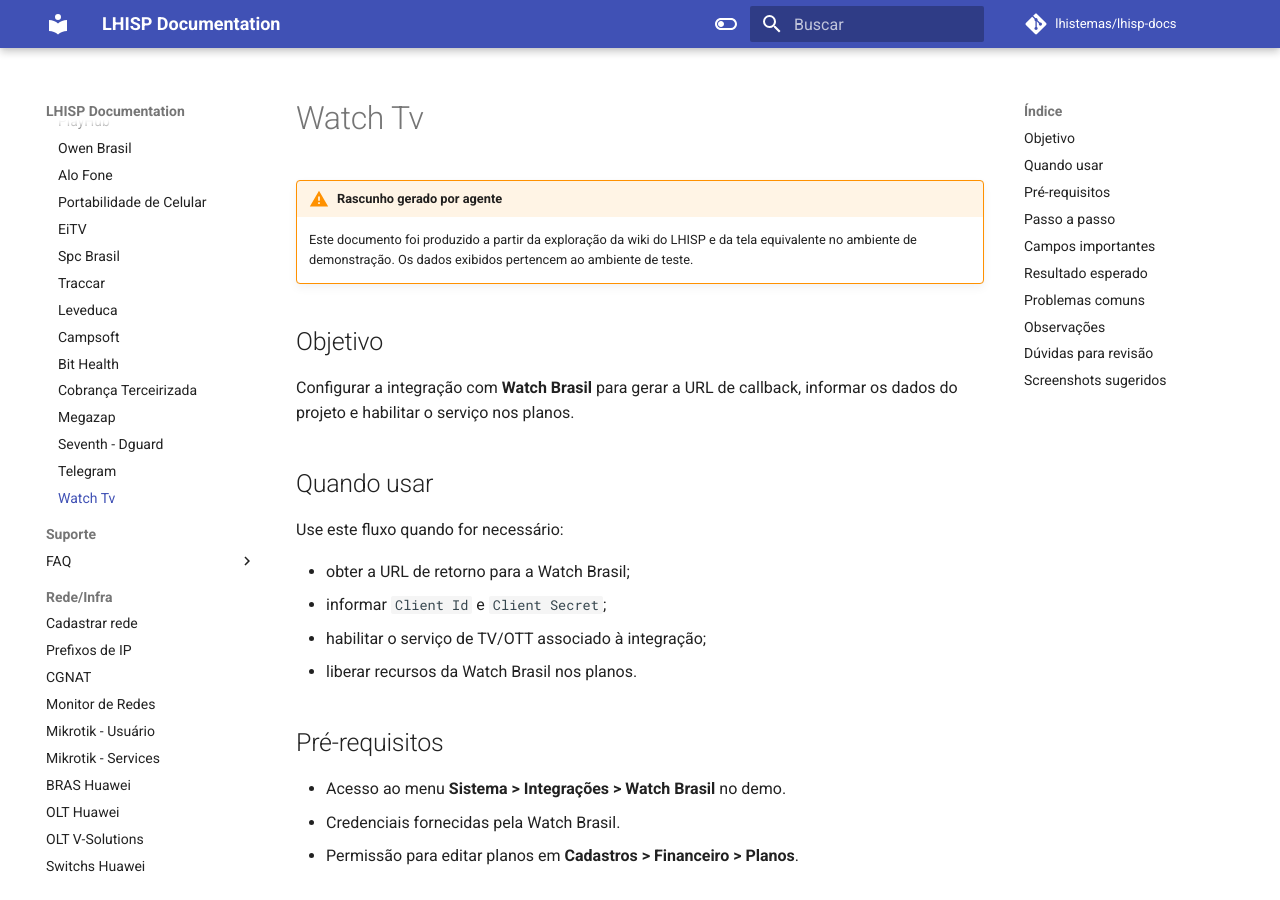
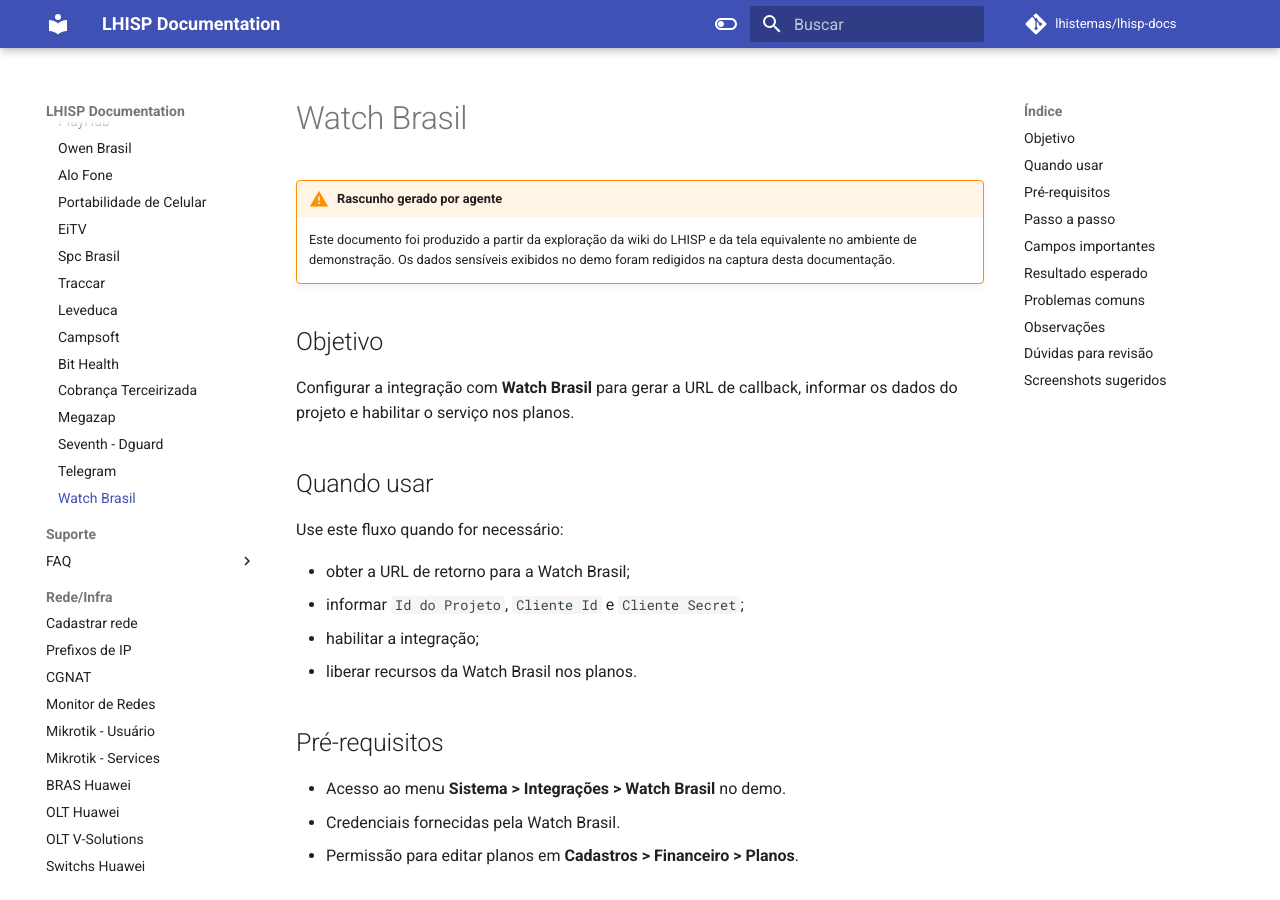
Before and after one commit to leandro-costa-oliveira/lhisp-docs, an MkDocs documentation site: the page built from docs/sistema/watch-tv.md, in a window 1280 px wide and 900 px high. Built offline with MkDocs 1.6.1 and Material for MkDocs 9.7.7, drawn with Linux system fonts in a browser that asks for light colours; comment, search, counter and statistics services are not loaded; some of the changed text lies outside the part shown.

Commit message:
docs: add Watch Brasil documentation

```diff
--- a/docs/sistema/watch-tv.md
+++ b/docs/sistema/watch-tv.md
@@ -1,11 +1,11 @@
 ---
-title: Watch Tv
+title: Watch Brasil
 ---
 
-# Watch Tv
+# Watch Brasil
 
 !!! warning "Rascunho gerado por agente"
-    Este documento foi produzido a partir da exploração da wiki do LHISP e da tela equivalente no ambiente de demonstração. Os dados exibidos pertencem ao ambiente de teste.
+    Este documento foi produzido a partir da exploração da wiki do LHISP e da tela equivalente no ambiente de demonstração. Os dados sensíveis exibidos no demo foram redigidos na captura desta documentação.
 
 ## Objetivo
 
@@ -16,8 +16,8 @@
 Use este fluxo quando for necessário:
 
 - obter a URL de retorno para a Watch Brasil;
-- informar `Client Id` e `Client Secret`;
-- habilitar o serviço de TV/OTT associado à integração;
+- informar `Id do Projeto`, `Cliente Id` e `Cliente Secret`;
+- habilitar a integração;
 - liberar recursos da Watch Brasil nos planos.
 
 ## Pré-requisitos
@@ -67,17 +67,17 @@
 
 - A wiki nomeia a página como **Watch Tv**.
 - No demo, a tela equivalente aparece como **WatchBrasil - Configuração da API**.
+- A captura usada nesta página foi redigida para ocultar `Id do Projeto`, `Cliente Id` e `Cliente Secret`.
 - A wiki orienta usar a URL de callback `https://Seu-Provedor.lhprovedor.com.br/api/callback/watchtv/token`.
 - A captura usada nesta página veio do ambiente de demonstração, não da wiki.
 
 ## Dúvidas para revisão
 
-- O nome de exibição na documentação deve ficar como **Watch Tv** ou **Watch Brasil**?
 - Os recursos do plano precisam de uma página própria com a lista de opções?
 - Existe algum campo adicional que deva ser documentado além dos visíveis na tela?
 
 ## Screenshots sugeridos
 
-- Tela **WatchBrasil - Configuração da API** no demo: `docs/assets/screenshots/sistema/watch-tv.png`
+- Tela **WatchBrasil - Configuração da API** no demo: `docs/assets/screenshots/sistema/watch-brasil.png`
 
-![Watch Tv no demo](../assets/screenshots/sistema/watch-tv.png)
+![Watch Brasil no demo](../assets/screenshots/sistema/watch-brasil.png)
--- a/mkdocs.yml
+++ b/mkdocs.yml
@@ -157,7 +157,7 @@
           - Megazap: sistema/megazap.md
           - Seventh - Dguard: sistema/seventh-dguard.md
           - Telegram: sistema/telegram.md
-          - Watch Tv: sistema/watch-tv.md
+          - Watch Brasil: sistema/watch-tv.md
   - Suporte:
       - FAQ:
           - Contato do Suporte: suporte/contato-suporte.md
```
Also changed, not shown: docs/planejamento/plano-documentacao-menu-demo.md (+1 -1 lines), docs/assets/screenshots/sistema/watch-brasil.png (added).
